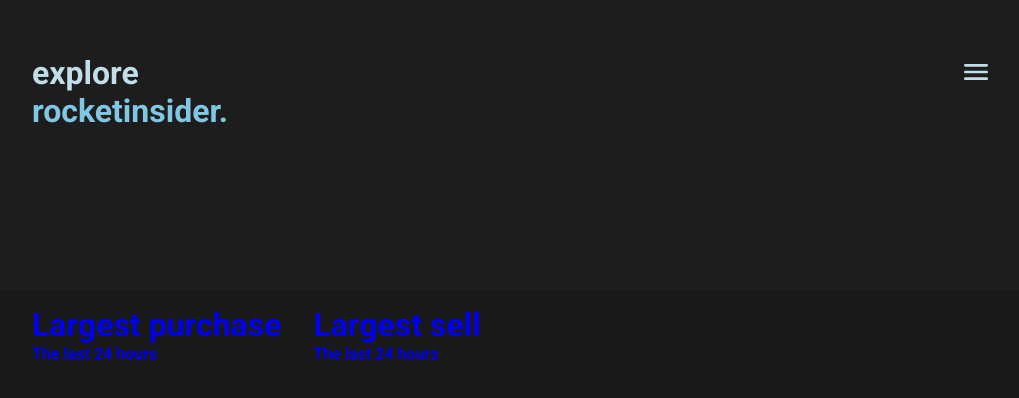
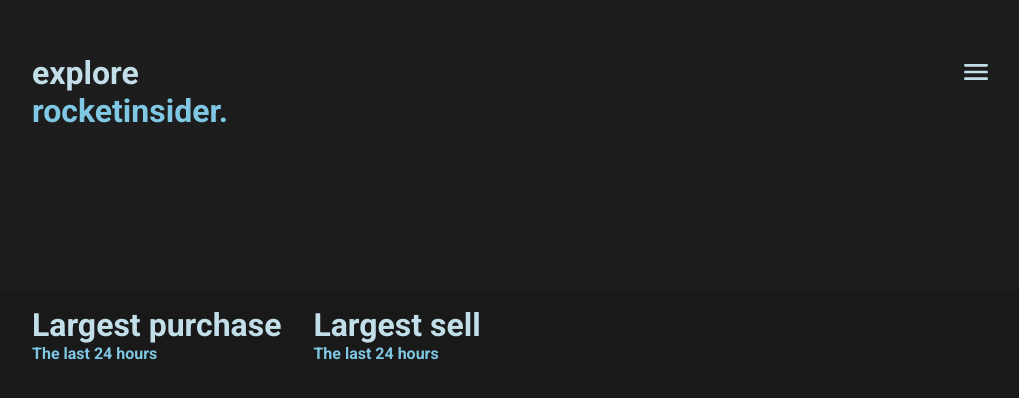
Before and after one commit to jolley34/rocketinsider, a React (Create React App) app: page / in a window 1280 px wide. Shown: the part 106-504 px from the top of the page, without its empty margins (128-1147 px from the left). Built offline with nearby package versions, Linux system fonts and the light colour scheme; no server answers.

Commit message:
fixed some border animation

```diff
--- a/src/components/NavbarHome.tsx
+++ b/src/components/NavbarHome.tsx
@@ -2,7 +2,7 @@
 import styled from "styled-components";
 import { useNavbar } from "../Contexts/NavbarContext";
 
-type listItemProp = {
+type ListItemProp = {
   isSelected: boolean;
 };
 
@@ -17,29 +17,45 @@
   padding: 0rem 10rem;
 `;
 
-const ListItemContainer = styled.div<listItemProp>`
-  cursor: pointer;
-  &:hover {
-    color: #7fc7e3;
-  }
-`;
-
-const ListItem = styled.li`
+const ListItem = styled.div<ListItemProp>`
+  color: #c2dee9;
   font-size: 2rem;
   font-weight: 700;
   margin-top: 1rem;
+  position: relative;
 `;
 
-const StyledLink = styled(Link)`
-  text-decoration: none;
-`;
-
-const ListItemSub = styled(ListItem)`
+const ListItemSub = styled(ListItem)<ListItemProp>`
   border-bottom: none;
   margin-top: 0rem;
   text-align: left;
   font-weight: 700;
   font-size: 1rem;
+  color: #7fc7e3;
+  transition: color 0.3s ease;
+`;
+
+const ListItemBorder = styled.div<ListItemProp>`
+  position: absolute;
+  bottom: 0;
+  left: 0;
+  width: 0;
+  height: 3px;
+  background-color: #7fc7e3;
+  transition: width 0.3s ease;
+`;
+
+const ListItemContainer = styled.div<ListItemProp>`
+  cursor: pointer;
+  transition: color 0.3s ease;
+  &:hover {
+    ${ListItem} {
+      color: #7fc7e3;
+    }
+    ${ListItemBorder} {
+      width: 100%;
+    }
+  }
 `;
 
 function NavbarHome() {
@@ -52,26 +68,48 @@
   return (
     <NavbarContainer>
       <Flex>
-        <StyledLink to="/transactions?type=purchase">
+        <Link to="/transactions?type=purchase">
           <ListItemContainer
             isSelected={selectedNavItem === "/transactions?type=purchase"}
             onClick={() => handleSelect("/transactions?type=purchase")}
           >
-            <ListItem>Largest purchase</ListItem>
-            <ListItemSub>The last 24 hours</ListItemSub>
+            <ListItem
+              isSelected={selectedNavItem === "/transactions?type=sell"}
+            >
+              Largest purchase
+              <ListItemBorder
+                isSelected={selectedNavItem === "/transactions?type=purchase"}
+              />
+            </ListItem>
+            <ListItemSub
+              isSelected={selectedNavItem === "/transactions?type=purchase"}
+            >
+              The last 24 hours
+            </ListItemSub>
           </ListItemContainer>
-        </StyledLink>
+        </Link>
       </Flex>
       <Flex>
-        <StyledLink to="/transactions?type=sell">
+        <Link to="/transactions?type=sell">
           <ListItemContainer
             isSelected={selectedNavItem === "/transactions?type=sell"}
             onClick={() => handleSelect("/transactions?type=sell")}
           >
-            <ListItem>Largest sell</ListItem>
-            <ListItemSub>The last 24 hours</ListItemSub>
+            <ListItem
+              isSelected={selectedNavItem === "/transactions?type=sell"}
+            >
+              Largest sell
+              <ListItemBorder
+                isSelected={selectedNavItem === "/transactions?type=sell"}
+              />
+            </ListItem>
+            <ListItemSub
+              isSelected={selectedNavItem === "/transactions?type=sell"}
+            >
+              The last 24 hours
+            </ListItemSub>
           </ListItemContainer>
-        </StyledLink>
+        </Link>
       </Flex>
     </NavbarContainer>
   );
--- a/src/components/NavbarTransaction.tsx
+++ b/src/components/NavbarTransaction.tsx
@@ -21,13 +21,19 @@
   font-weight: 700;
   color: ${({ isSelected }) => (isSelected ? "#7fc7e3" : "#c2dee9")};
   margin-top: 1rem;
+  position: relative;
+  transition: color 0.3s ease;
 `;
 
-const ListItemContainer = styled.div<listItemProp>`
-  cursor: pointer;
-  &:hover {
-    color: #7fc7e3;
-  }
+const ListItemBorder = styled.div<listItemProp>`
+  position: absolute;
+  bottom: 0;
+  left: 0;
+  width: ${({ isSelected }) => (isSelected ? "100%" : "0")};
+  height: 2px;
+  background-color: ${({ isSelected }) =>
+    isSelected ? "#7fc7e3" : "transparent"};
+  transition: width 0.3s ease, background-color 0.3s ease;
 `;
 
 const ListItemSub = styled.span<listItemProp>`
@@ -37,6 +43,24 @@
   font-weight: 700;
   color: ${({ isSelected }) => (isSelected ? "#7fc7e3" : "#c2dee9")};
   font-size: 0.6rem;
+  transition: color 0.3s ease;
+`;
+
+const ListItemContainer = styled.div<listItemProp>`
+  cursor: pointer;
+  transition: color 0.3s ease;
+  &:hover {
+    color: #7fc7e3;
+    ${ListItem} {
+      color: #7fc7e3;
+    }
+    ${ListItemSub} {
+      color: #7fc7e3;
+    }
+    ${ListItemBorder} {
+      background-color: #7fc7e3;
+    }
+  }
 `;
 
 function NavbarTransaction() {
@@ -58,6 +82,9 @@
               isSelected={selectedNavItem === "/transactions?type=purchase"}
             >
               Largest purchase
+              <ListItemBorder
+                isSelected={selectedNavItem === "/transactions?type=purchase"}
+              />
             </ListItem>
             <ListItemSub
               isSelected={selectedNavItem === "/transactions?type=purchase"}
@@ -77,6 +104,9 @@
               isSelected={selectedNavItem === "/transactions?type=sell"}
             >
               Largest sell
+              <ListItemBorder
+                isSelected={selectedNavItem === "/transactions?type=sell"}
+              />
             </ListItem>
             <ListItemSub
               isSelected={selectedNavItem === "/transactions?type=sell"}
```
